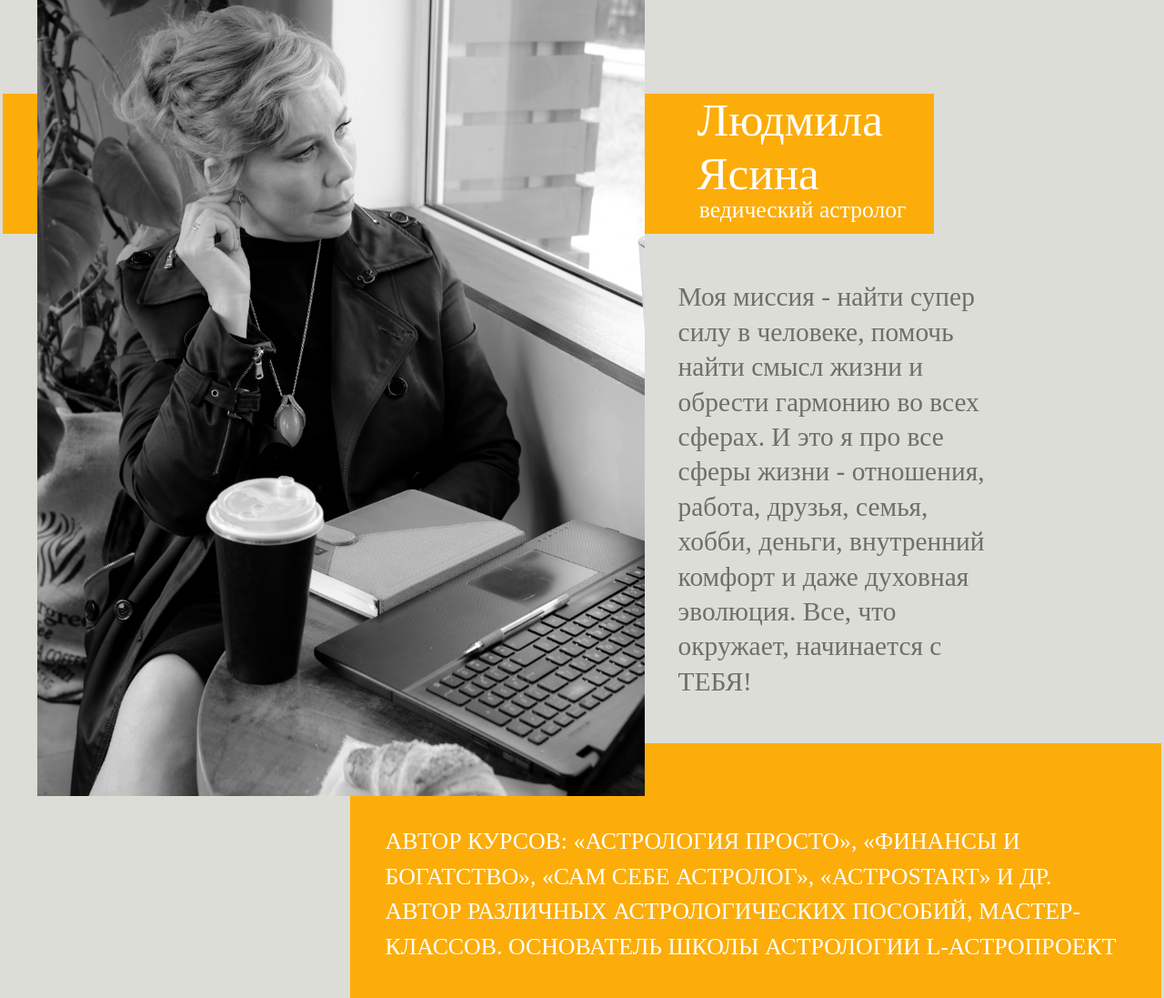
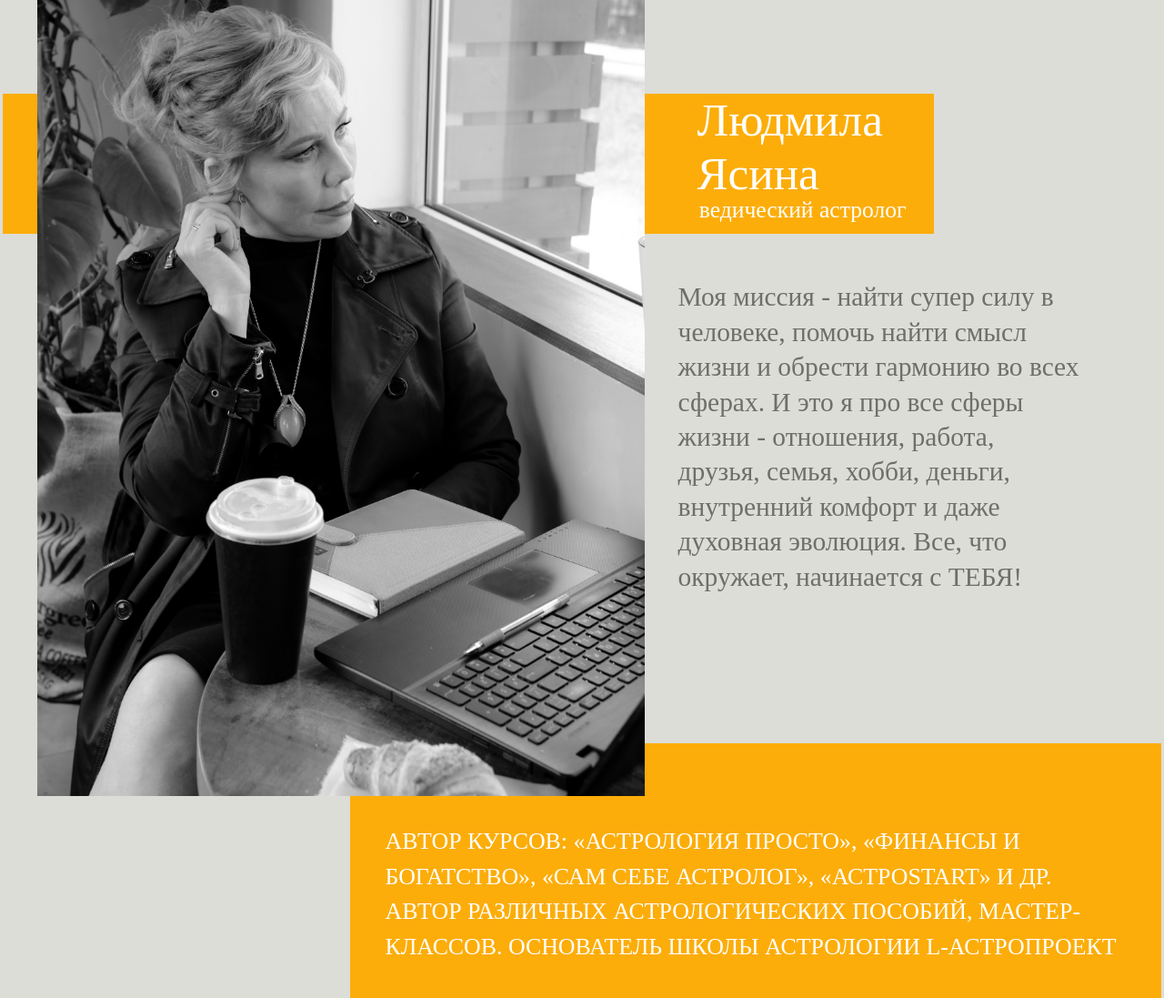
Before and after one commit to Tishe698/lololo, a Django app: page /about_me in a window 1280 px wide. Shown: the part 338-1435 px from the top of the page at 91% size. Run offline with Django 4.2, Linux system fonts and the light colour scheme.

Commit message:
title logo

```diff
--- a/sait/static/css/about_me.css
+++ b/sait/static/css/about_me.css
@@ -60,7 +60,7 @@ width: 80vw;
     position: absolute;
     left: 57%;
     top: 35%;
-    width: 28%;
+    width: 36%;
     line-height: 2.5vw;
 }
 
```
